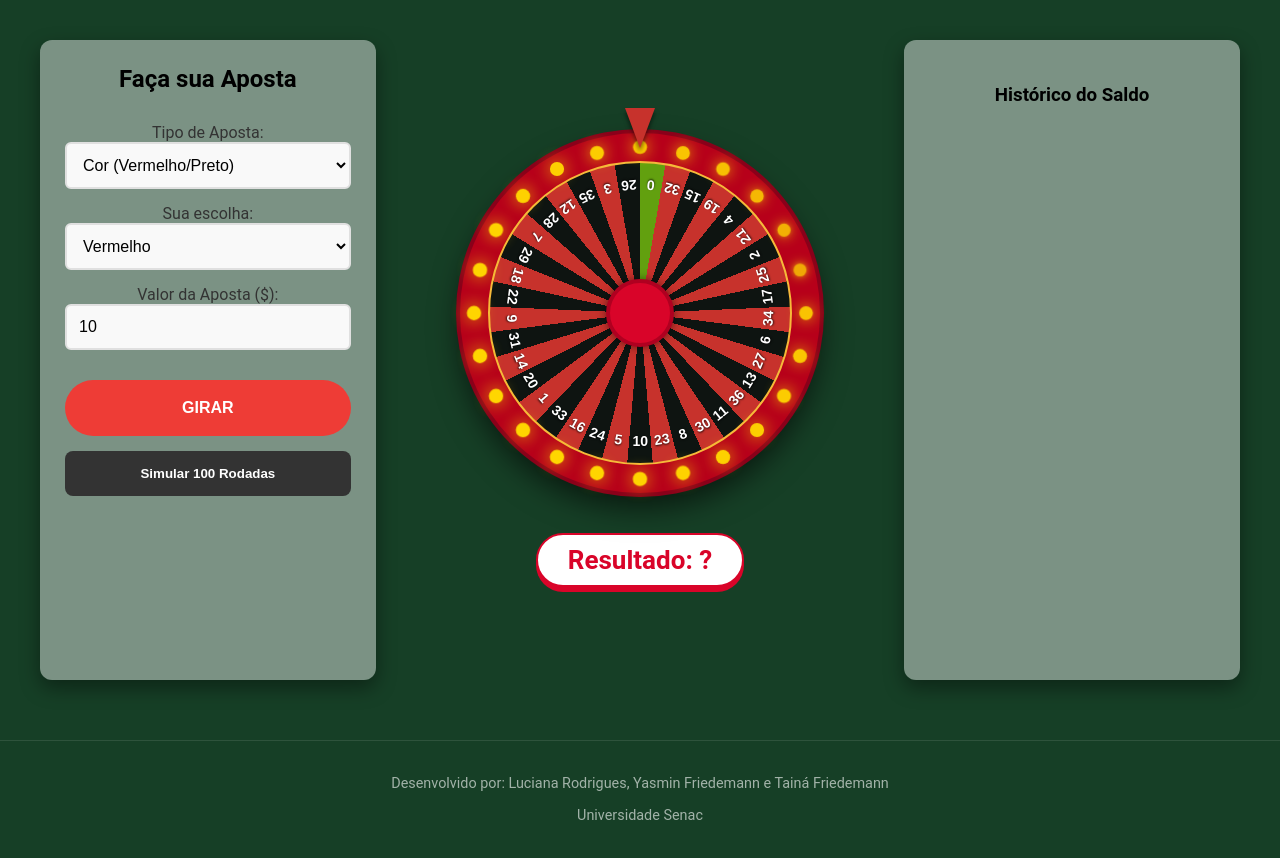
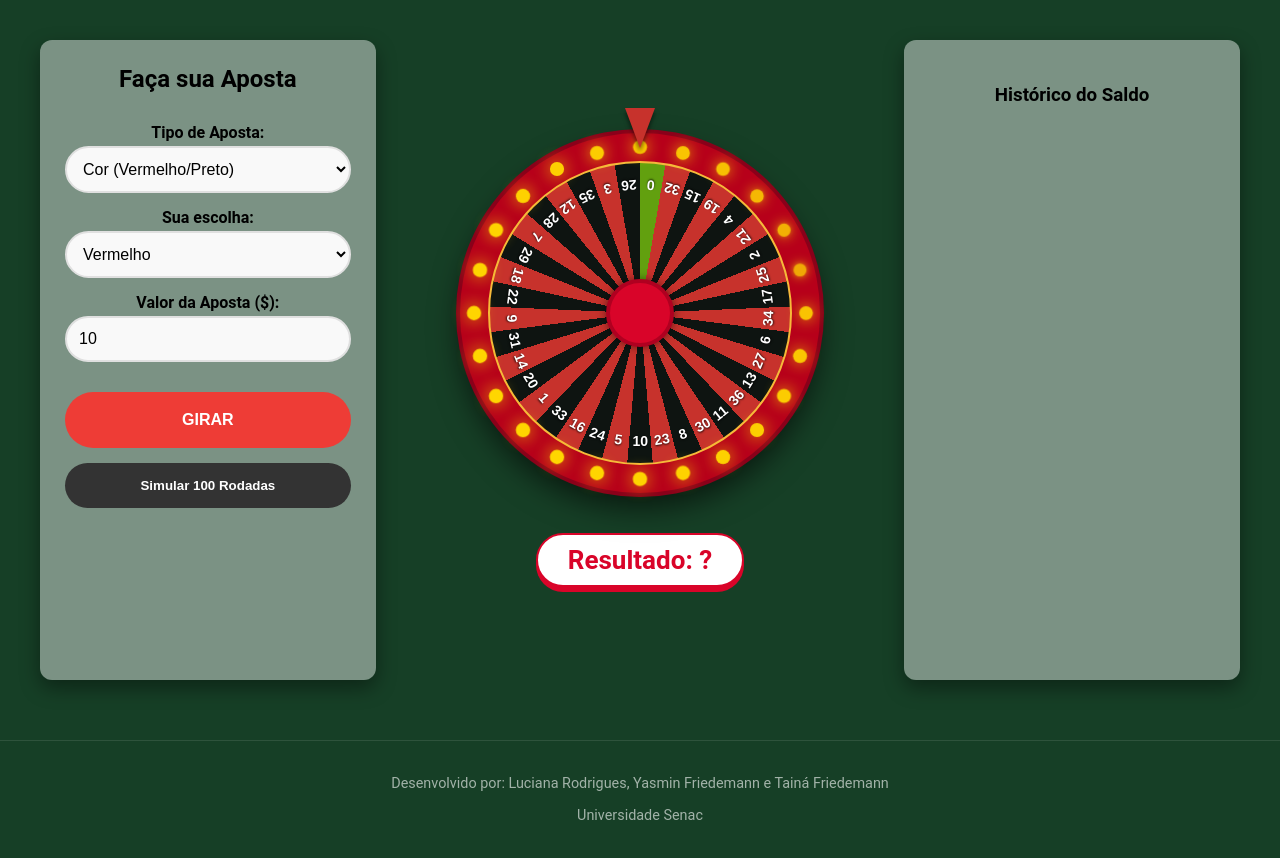
Before and after one commit to Yasfls/A-casa-sempre-ganha, a React (Create React App) app in the folder src/: page / in a window 1280 px wide. Built offline with nearby package versions, Linux system fonts and the light colour scheme; the HTML template or start-up script is replaced by a standard one.

Commit message:
mudança painel

```diff
--- a/src/RouletteWheel.css
+++ b/src/RouletteWheel.css
@@ -12,6 +12,13 @@ body {
     text-transform: uppercase;
     letter-spacing: 2px;
     color: #f4f2f1;
+}
+
+.titulo_campo
+{
+    font-weight: bold;
+    color: #000000;
+    margin-bottom: 4px;
 }
 
 .roulette-container {
@@ -57,7 +64,7 @@ select,
 input {
     padding: 12px;
     border: 2px solid #e0e0e0;
-    border-radius: 6px;
+    border-radius: 80px;
     font-size: 16px;
     background-color: #f9f9f9;
     transition: all 0.3s;
@@ -90,7 +97,7 @@ input {
     color: #fff;
     border: none;
     padding: 15px;
-    border-radius: 8px;
+    border-radius: 80px;
     width: 100%;
     font-weight: bold;
     cursor: pointer;
--- a/src/RouletteWheel.js
+++ b/src/RouletteWheel.js
@@ -183,7 +183,7 @@ const RouletteWheel = () => {
       <div className="panel betting-panel">
         <h2>Faça sua Aposta</h2>
         <div className="control-group">
-            <label>Tipo de Aposta:</label>
+            <label class="titulo_campo">Tipo de Aposta:</label>
             <select value={betOption} onChange={(e) => setBetOption(e.target.value)} disabled={isSpinning}>
                 <option value="color">Cor (Vermelho/Preto)</option>
                 <option value="evenOdd">Par/Ímpar</option>
@@ -191,7 +191,7 @@ const RouletteWheel = () => {
             </select>
         </div>
         <div className="control-group">
-            <label>Sua escolha:</label>
+            <label class="titulo_campo">Sua escolha:</label>
             {betOption === 'color' && (
                 <select value={betDetails} onChange={(e) => setBetDetails(e.target.value)}>
                     <option value="red">Vermelho</option><option value="black">Preto</option>
@@ -207,7 +207,7 @@ const RouletteWheel = () => {
             )}
         </div>
         <div className="control-group">
-            <label>Valor da Aposta ($):</label>
+            <label class="titulo_campo">Valor da Aposta ($):</label>
             <input type="number" value={betAmount} onChange={(e) => setBetAmount(parseInt(e.target.value) || 0)} />
         </div>
         <button className="spin-btn" onClick={handleSpin} disabled={isSpinning || balance <= 0}>
```
